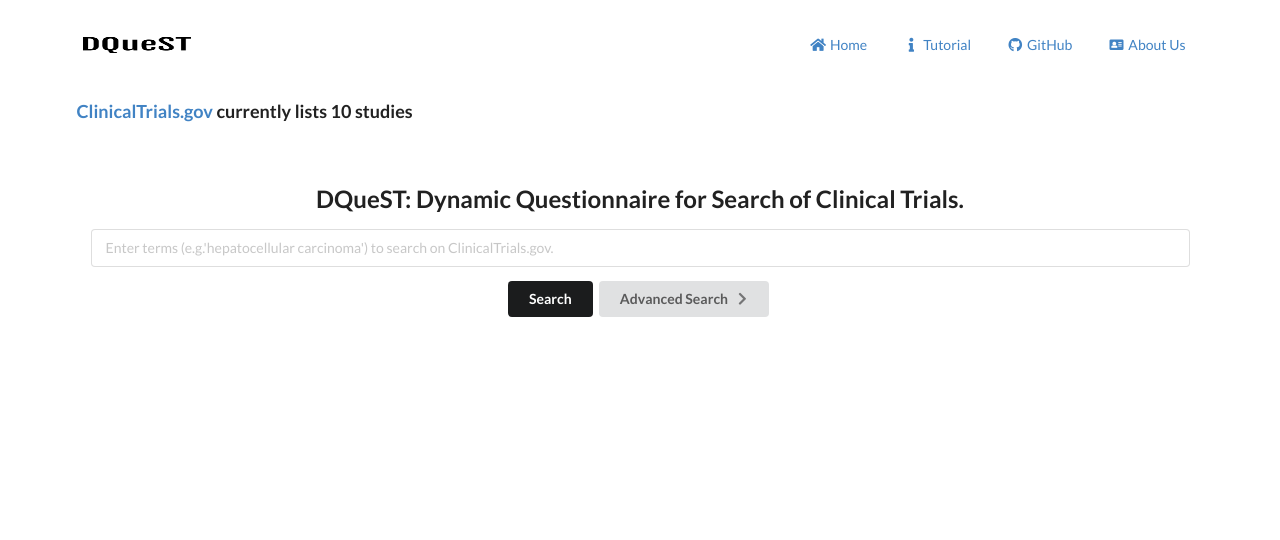
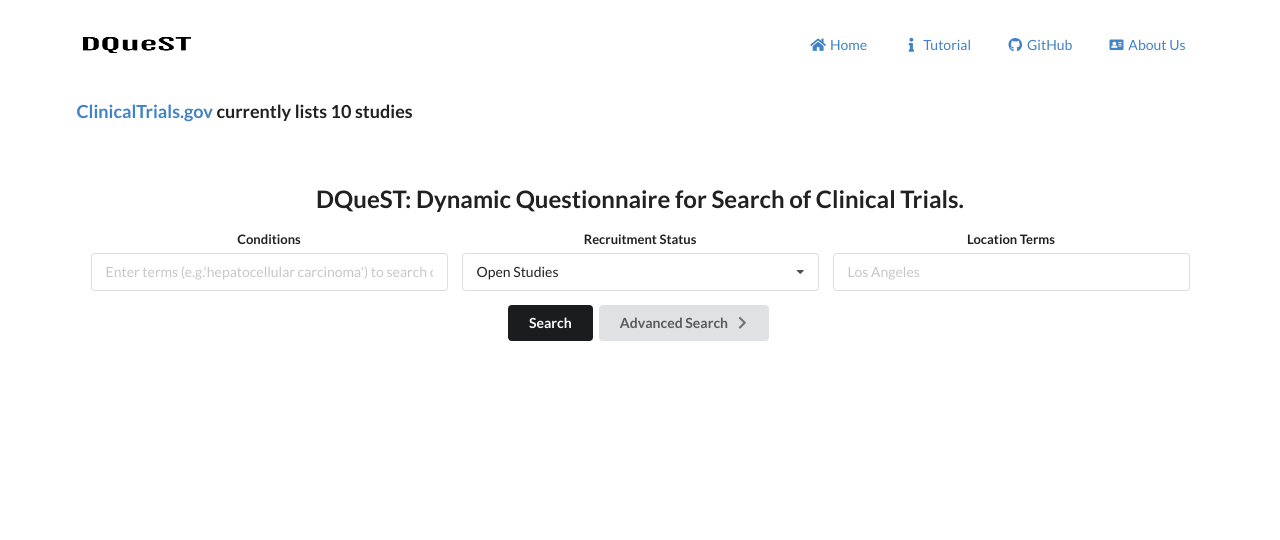
Before and after one commit to stormliucong/dquest-flask, a Flask app: template app/templates/index.html in a window 1280 px wide. Shown: the top 540 px of the page. Run offline with Flask 2, Linux system fonts and the light colour scheme; the template is opened without the code that fills it: most values are stand-ins (such as "Sample title", 1, 10 or a date in 2020); parts of the project's set-up code (start-up, migrations or seed data) failed here and were passed over; some libraries are stand-ins or nearby versions.

Commit message:
ui update

```diff
--- a/app/static/js/scripts.js
+++ b/app/static/js/scripts.js
@@ -61,8 +61,16 @@ function search(tsearch) {
                 opacity: .5,
             },
         });
-        $.getJSON($SCRIPT_ROOT + '/_start_question', {
-            stxt: $('#first_focus').val()
+        var cond = $('#first_focus').val();
+        var recrs = $('#recruit_status').val();
+        var locn = $('#location_terms').val();
+        if(recrs == 'All'){
+            recrs = ''
+        }
+        $.getJSON($SCRIPT_ROOT + '/_start_question_detail', {
+            cond: cond,
+            recrs: recrs,
+            locn: locn
         }, function(data) {
             search_n = data.working_nct_id_list.length;
             tag_name = $('#first_focus').val();
@@ -161,16 +169,22 @@ function start_question(tsearch) {
                 opacity: .5,
             },
         });
-        $.getJSON($SCRIPT_ROOT + '/_start_question', {
-            stxt: $('#first_focus').val()
-        }, function(data) {
+        var cond = $('#first_focus').val();
+        var recrs = $('#recruit_status').val();
+        var locn = $('#location_terms').val();
+        if(recrs == 'All'){
+            recrs = ''
+        }
+        $.getJSON($SCRIPT_ROOT + '/_start_question_detail', {
+            cond: cond,
+            recrs: recrs,
+            locn: locn
+        },  function(data) {
             search_n = data.working_nct_id_list.length;
             $('#filter_n').html(search_n);
             nres = parseInt(search_n);
             find_results(data.working_nct_id_list, 1);
             q_visualization(data.question_answer_list, data.working_nct_id_list);
-
-
         });
     }
 }
@@ -185,27 +199,35 @@ function q_visualization(question_answer_list, working_nct_id_list) {
     $("#include option[value='NULL']").attr("selected", "selected");
     qa = question_answer_list[question_answer_list.length - 1]
     q = qa.question
-    sout = 'Answer Question [' + question_answer_list.length.toString() + '] '
+    sout = 'Answer Question' ;
+    sout += '<div class="ui horizontal label">';
+    sout += question_answer_list.length.toString();
+    sout += '</div>'
     $('#question_number').html(sout)
     if (q.entity_text != 'QNF') {
         if (q.domain.toLowerCase() == 'condition') {
-            sout = '(Condition) Have you ever been diagnosed with -- ' + q.entity_text + '?'
+            sout = '<div class="ui pink horizontal label">Condition</div>'
+            sout += 'Have you ever been diagnosed with -- ' + q.entity_text + '?'
             $('#question_title').html(sout)
         }
         if (q.domain.toLowerCase() == 'drug') {
-            sout = '(Drug) Have you ever taken or received -- ' + q.entity_text + '?'
+            sout = '<div class="ui purple horizontal label">Drug</div>'
+            sout += 'Have you ever taken or received -- ' + q.entity_text + '?'
             $('#question_title').html(sout)
         }
         if (q.domain.toLowerCase() == 'procedure') {
-            sout = '(Procedure) Have you ever undergone a(n) -- ' + q.entity_text + '?'
+            sout = '<div class="ui brown horizontal label">Procedure</div>'
+            sout += 'Have you ever undergone a(n) -- ' + q.entity_text + '?'
             $('#question_title').html(sout)
         }
         if (q.domain.toLowerCase() == 'measurement') {
-            sout = '(Measurement) Do you know your most recent -- ' + q.entity_text + '?'
+            sout = '<div class="ui blue horizontal label">Measurement</div>'
+            sout += 'Do you know your most recent -- ' + q.entity_text + '?'
             $('#question_title').html(sout)
         }
         if (q.domain.toLowerCase() == 'observation') {
-            sout = '(Observation) Do you currently have or have you ever had/been -- ' + q.entity_text + '?'
+            sout = '<div class="ui olive horizontal label">Observation</div>'
+            sout += 'Do you currently have or have you ever had/been -- ' + q.entity_text + '?'
             $('#question_title').html(sout)
         }
     } else {
@@ -218,9 +240,12 @@ function q_visualization(question_answer_list, working_nct_id_list) {
     // add tag.
     for (var i = 1; i <= question_answer_list.length; i++) {
         var sout = new String();
-        sout += '<div class="ui tag label button" id="qtag_' + i + '">';
-        sout += '[' + i + '] ' + question_answer_list[i - 1].question.entity_text;
+        sout += '<a class="item" id="qtag_' + i + '">'
+        sout += '<div class="ui horizontal label" >';
+        sout += i
         sout += '</div>'
+        sout += question_answer_list[i - 1].question.entity_text;
+        sout += '</a'>
         $('#question_tags').append(sout);
         $("#qtag_" + i).unbind('click');
         $("#qtag_" + i).bind('click', { 'idx': i, 'q': question_answer_list, 'w': working_nct_id_list }, function(e) {
@@ -252,10 +277,8 @@ function q_visualization(question_answer_list, working_nct_id_list) {
             a = qa['answer'];
             a['include'] = $("#include").val();
             if ($('#include').val() == 'INC') {
-                var title = $('#question_title').text();
-                var patt = /^\(Measurement\).*/g;
-                var result = patt.test(title);
-                if(result == false){
+                var title = $('#question_title').children('div').text();
+                if(title != 'Measurement'){
                     var today = new Date();
                     var dd = today.getDate();
                     var mm = today.getMonth() + 1; //January is 0!
@@ -586,10 +609,8 @@ $(document).ready(function() {
     semantiUIInit();
 
     $("#include").change(function() {
-        var title = $('#question_title').text();
-        var patt = /^\(Measurement\).*/g;
-        var result = patt.test(title);
-        if(result == true){
+        var title = $('#question_title').children('div').text()
+        if(title == 'Measurement'){
             // This is a measurement
             $('#time_container').hide();
             if ($('#include').val() == 'INC') {
--- a/app/templates/index.html
+++ b/app/templates/index.html
@@ -2,7 +2,8 @@
 {% block index %}
 <div id='ctgov_detail' class="ui container">
     <h3>
-        <a href="http://www.clinicaltrials.gov" target="_blank">ClinicalTrials.gov</a> currently lists <span id="ctgov_number">{{nnct}}</span> studies
+        <a href="http://www.clinicaltrials.gov" target="_blank">ClinicalTrials.gov</a> currently lists <span
+            id="ctgov_number">{{nnct}}</span> studies
     </h3>
 </div>
 <div class="ui hidden divider"></div>
@@ -14,11 +15,28 @@
     </h2>
     <div id='search_form_container' class='ui container'>
         <form class="ui form" id="search_form" name="">
-            <div class="field">
-                <div class="ui search">
-                    <input class="prompt" name="term" id="first_focus" placeholder="Enter terms (e.g.'hepatocellular carcinoma') to search on ClinicalTrials.gov.">
+            <div class="three fields">
+                <div class="field">
+                    <label>Conditions</label>
+                    <div class="ui search">
+                        <input class="prompt" name="term" id="first_focus"
+                            placeholder="Enter terms (e.g.'hepatocellular carcinoma') to search on ClinicalTrials.gov.">
+                    </div>
+                </div>
+                <div class="field">
+                    <label>Recruitment Status</label>
+                    <select class="ui fluid dropdown" id="recruit_status">
+                        <option value="Open" selected="selected">Open Studies</option>
+                        <option value="All">All studies</option>
+                    </select>
+                </div>
+                <div class="field">
+                    <label>Location Terms</label>
+                    <input class="input_field field_text" type="text" id="location_terms" value=""
+                        placeholder="Los Angeles" />
                 </div>
             </div>
+
             <div class="ui secondary submit button" id="search_button">Search</div>
             <div class="ui button" id="advsearch_button">Advanced Search<i class="right chevron icon"></i></div>
             <div class="ui error message"></div>
--- a/app/templates/qform.html
+++ b/app/templates/qform.html
@@ -71,7 +71,12 @@
             <div class="ui top attached label">navigation panel</div>
             <div class="ui container" id="go_back_container">
                 <div class="field">
-                    <div class="ui container" id="question_tags"></div>
+                    <div class="ui container">
+                        Go back to question:
+                        <div class="ui divided selection list" id="question_tags">
+
+                        </div>
+                    </div>
                 </div>
             </div>
         </div>
```
Also changed, not shown: app/lib/ctgov.py (+8 -0 lines), app/views.py (+23 -2 lines).
